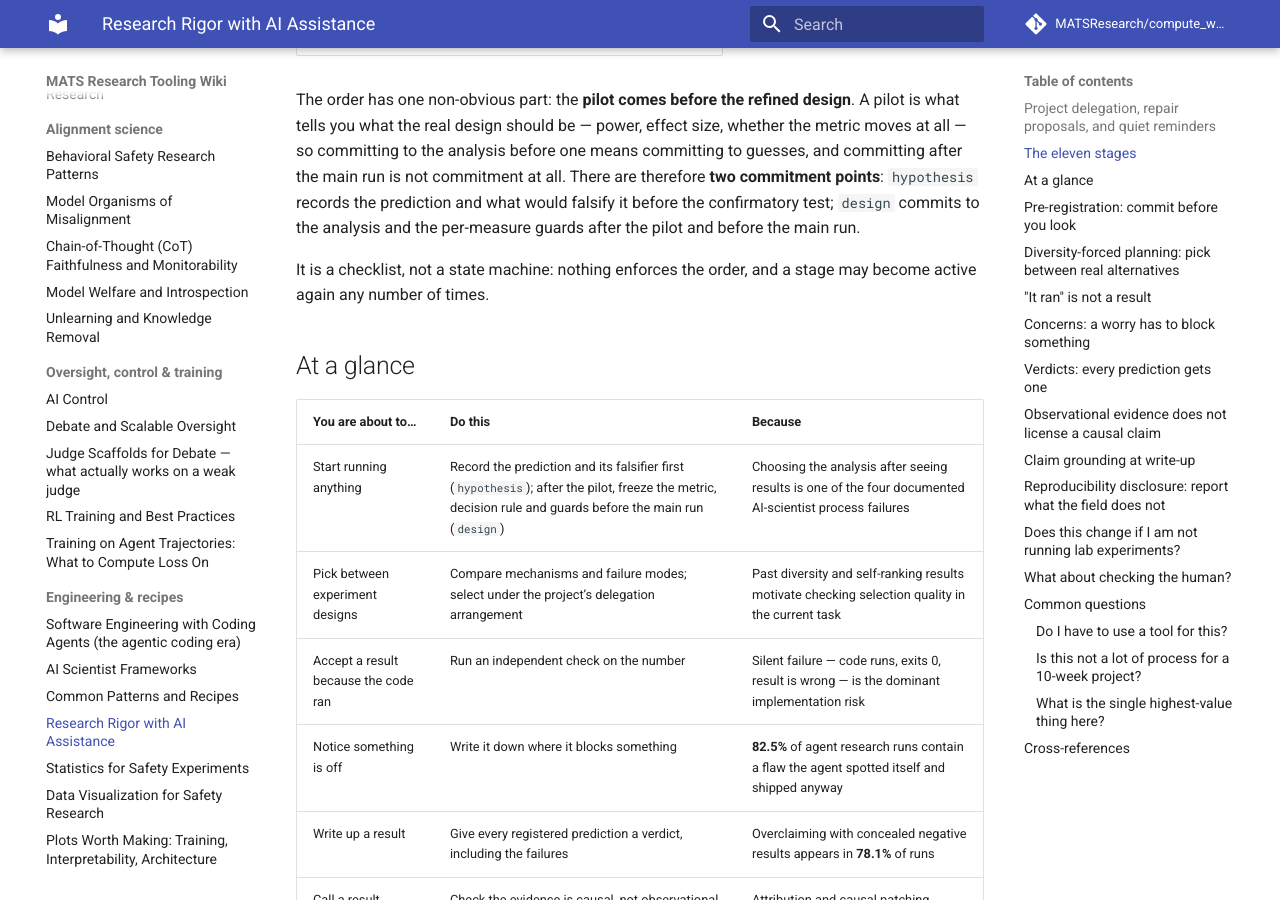
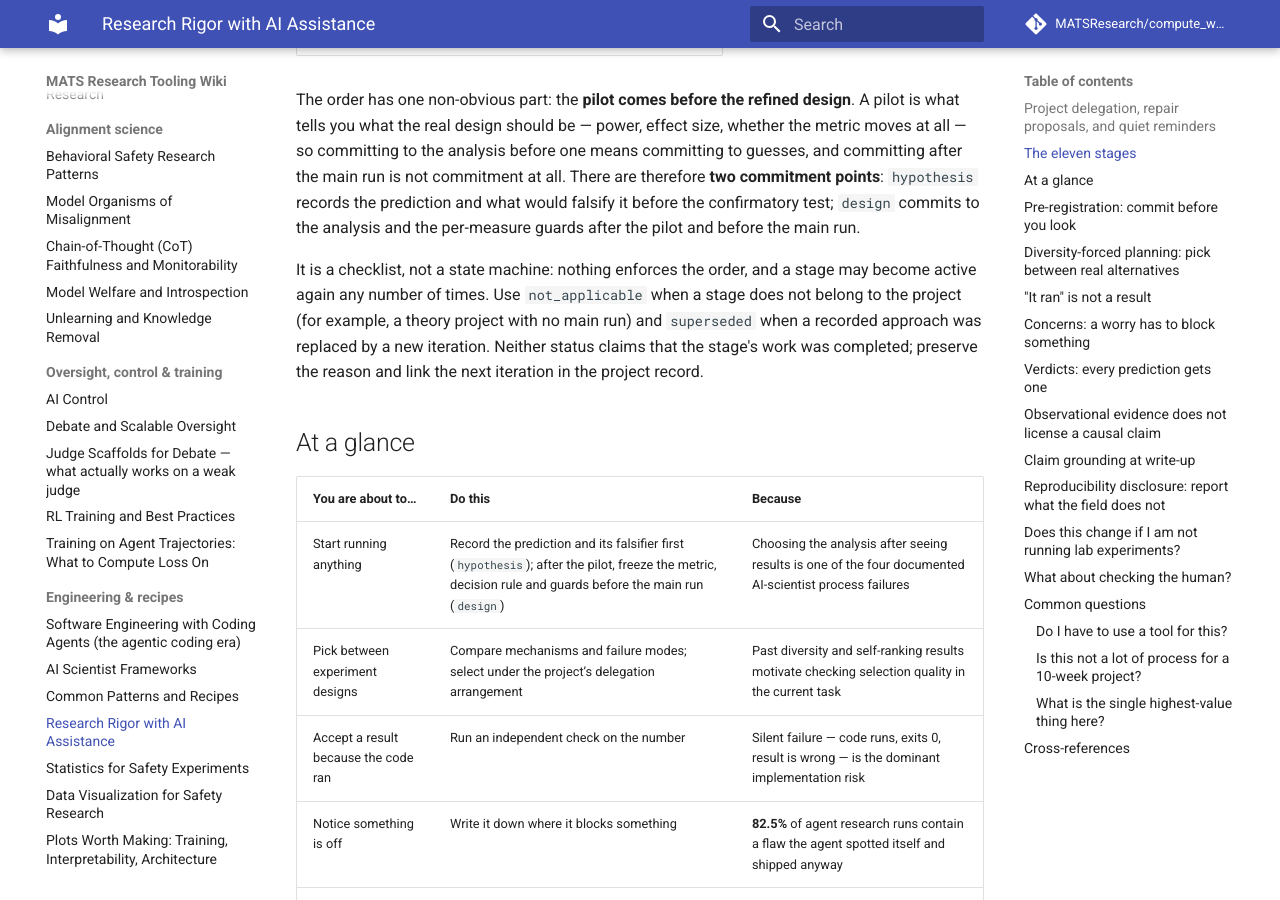
Before and after one commit to MATSResearch/compute_wiki, an MkDocs documentation site: the page built from docs/engineering/research-rigor.md, in a window 1280 px wide and 900 px high, scrolled down 1936 px. Built offline with MkDocs 1.6.1 and Material for MkDocs 9.7.7, drawn with Linux system fonts in a browser that asks for light colours; comment, search, counter and statistics services are not loaded.

Commit message:
Represent skipped and superseded research stages (#8)
* Respect project delegation in research rigor guidance

* Represent skipped and superseded research stages

```diff
--- a/docs/engineering/research-rigor.md
+++ b/docs/engineering/research-rigor.md
@@ -85,7 +85,11 @@ confirmatory test; `design` commits to the analysis and the per-measure guards a
 pilot and before the main run.
 
 It is a checklist, not a state machine: nothing enforces the order, and a stage
-may become active again any number of times.
+may become active again any number of times. Use `not_applicable` when a stage
+does not belong to the project (for example, a theory project with no main run)
+and `superseded` when a recorded approach was replaced by a new iteration.
+Neither status claims that the stage's work was completed; preserve the reason
+and link the next iteration in the project record.
 
 ## At a glance
 
```
Also changed, not shown: 2 other files.
